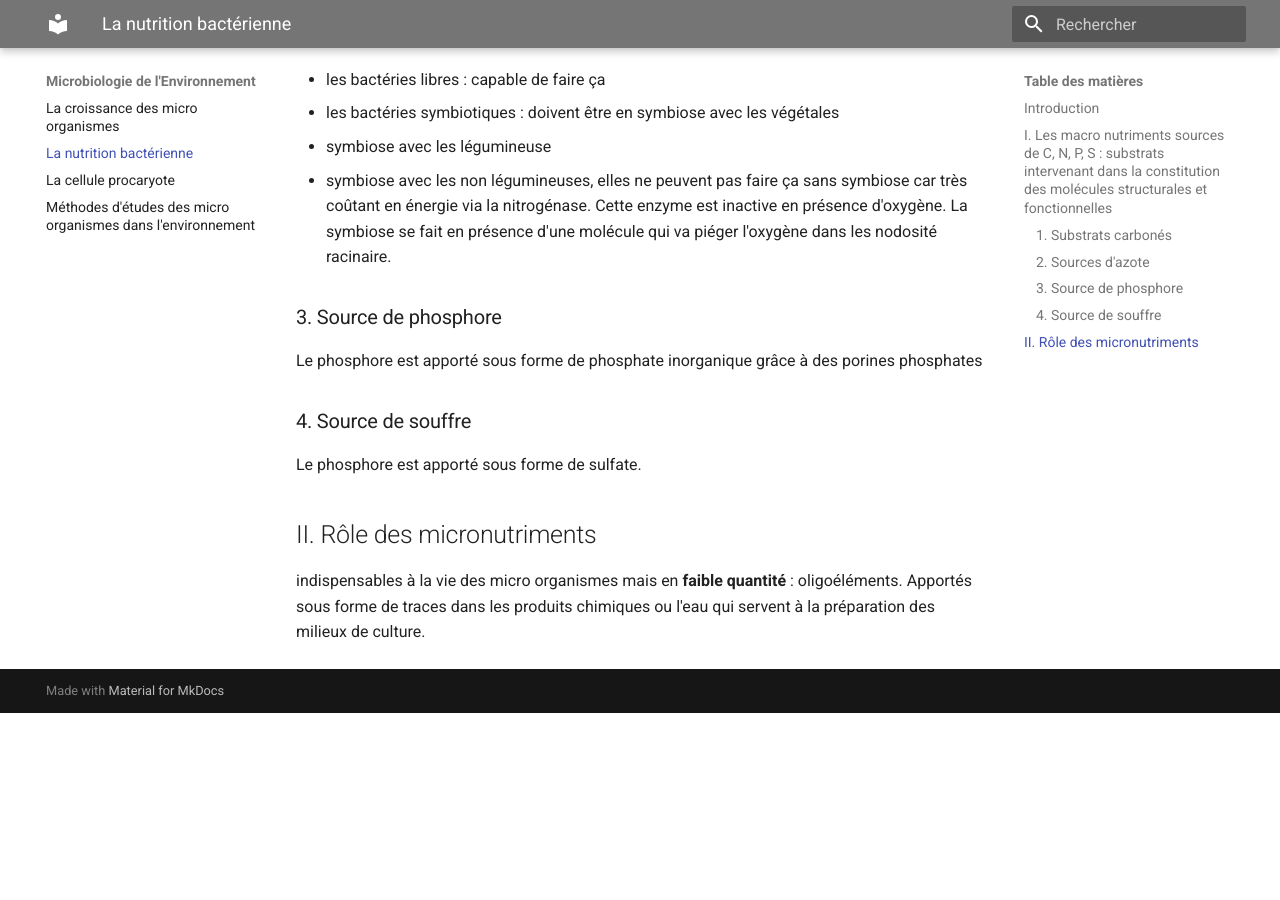
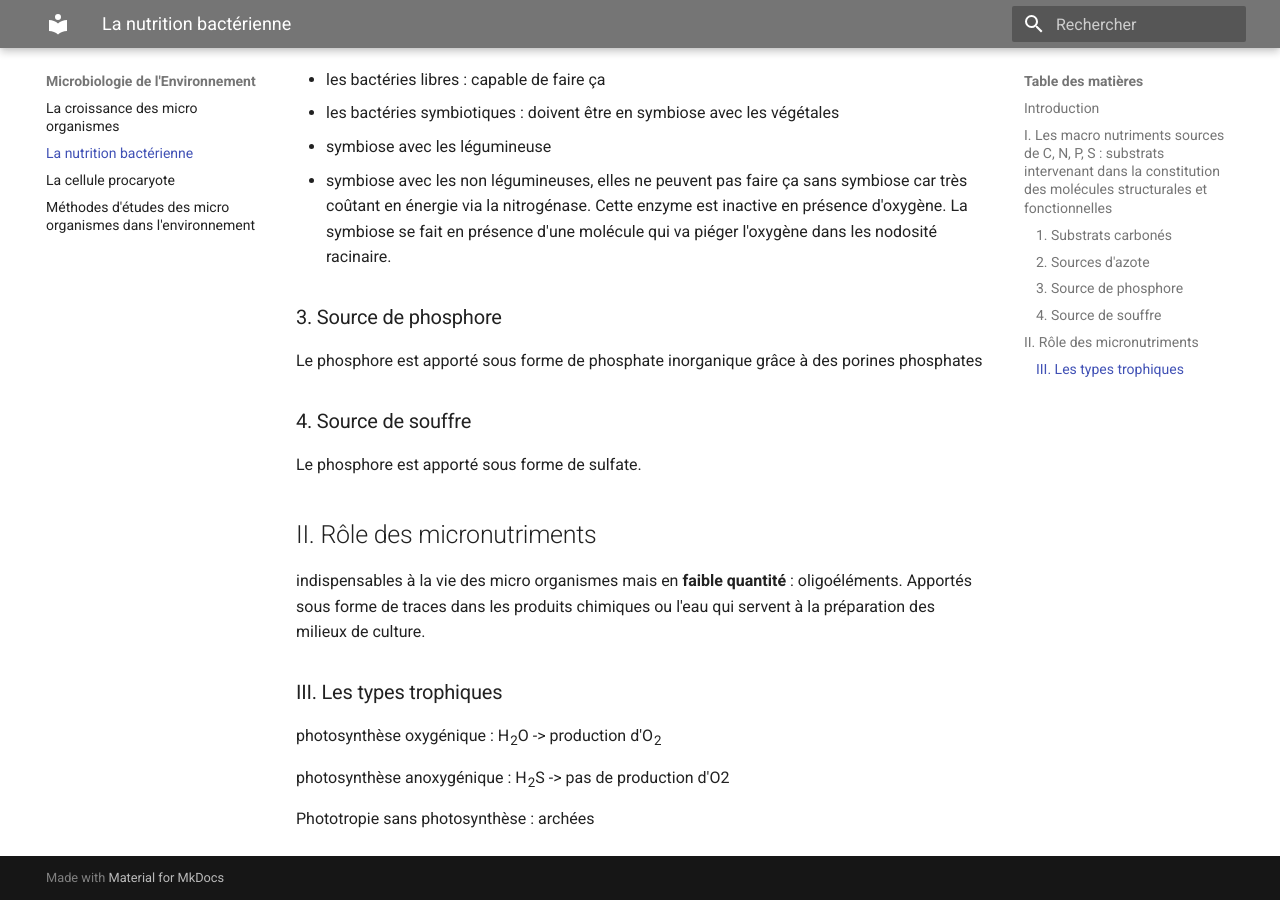
Before and after one commit to Lizeem/L3STcours, an MkDocs documentation site: the page built from Docs/Microbiologie de l'Environnement/La nutrition.md, in a window 1280 px wide and 900 px high, scrolled down 1247 px. Built offline with MkDocs 1.6.1 and Material for MkDocs 9.7.7, drawn with Linux system fonts in a browser that asks for light colours; before the commit the page ends 1960 px from its top, so only the background shows below that.

```diff
--- a/Docs/Microbiologie de l'Environnement/La nutrition.md
+++ b/Docs/Microbiologie de l'Environnement/La nutrition.md
@@ -45,3 +45,11 @@ Le phosphore est apporté sous forme de sulfate.
 ## II. Rôle des micronutriments
 
  indispensables à la vie des micro organismes mais en **faible quantité** : oligoéléments. Apportés sous forme de traces dans les produits chimiques ou l'eau qui servent à la préparation des milieux de culture.
+
+### III. Les types trophiques
+
+photosynthèse oxygénique : H<sub>2</sub>O -> production d'O<sub>2</sub>
+
+photosynthèse anoxygénique : H<sub>2</sub>S -> pas de production d'O2
+
+Phototropie sans photosynthèse : archées
```
Also changed, not shown: Docs/Prospection géophysique/Diagraphies électriques.md (added, +42 -0 lines).
